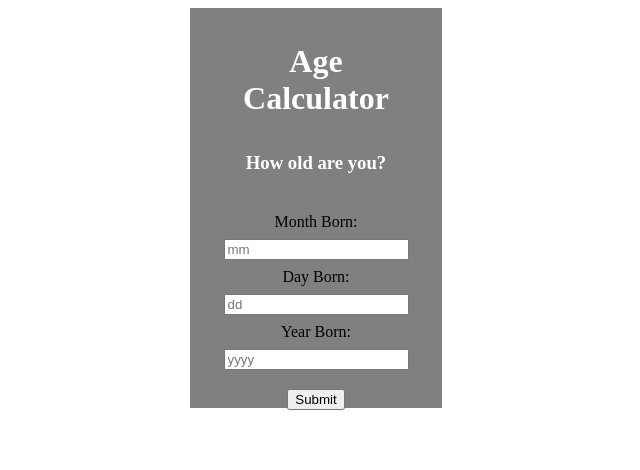
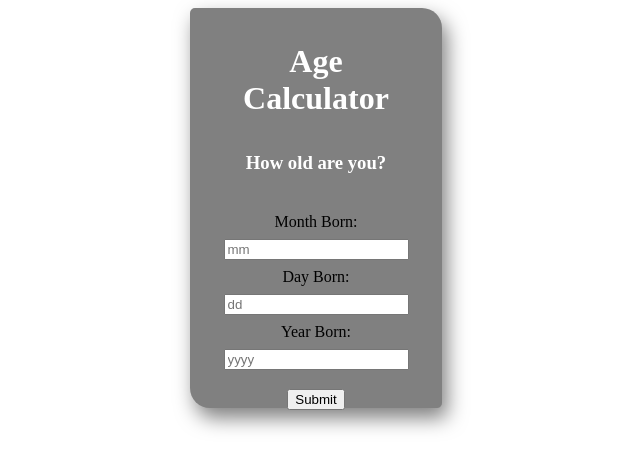
Before and after one commit to wayland-i/scripting-practice, a React (Create React App) app in the folder age-calculator/: page / in a window 1280 px wide. Shown: the top 470 px of the page, without its empty margins (324-964 px from the left). Built offline with nearby package versions, Linux system fonts and the light colour scheme.

Commit message:
age calculator css border radius and box shadow

```diff
--- a/age-calculator/src/index.css
+++ b/age-calculator/src/index.css
@@ -22,6 +22,8 @@ code {
   width: 20%;
   height: 50vh;
   text-align: center;
+  box-shadow: 5px 10px 20px rgba(0, 0, 0, 0.5);
+  border-radius: 5px 20px 5px 20px;
 }
 
 .AgeCalculator > *{
```
